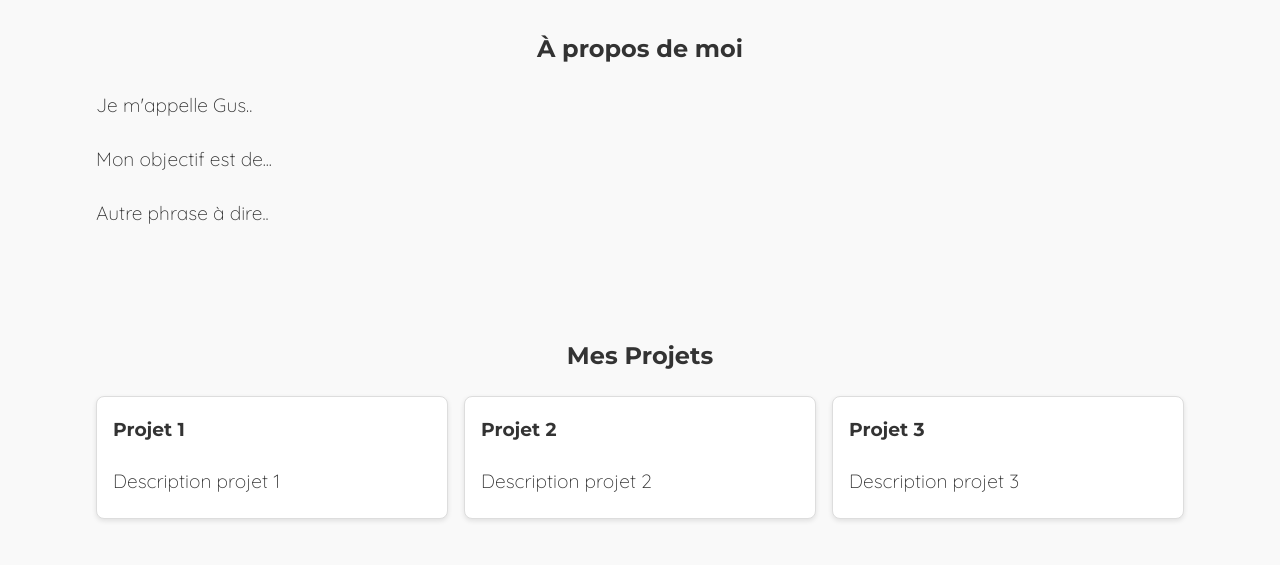
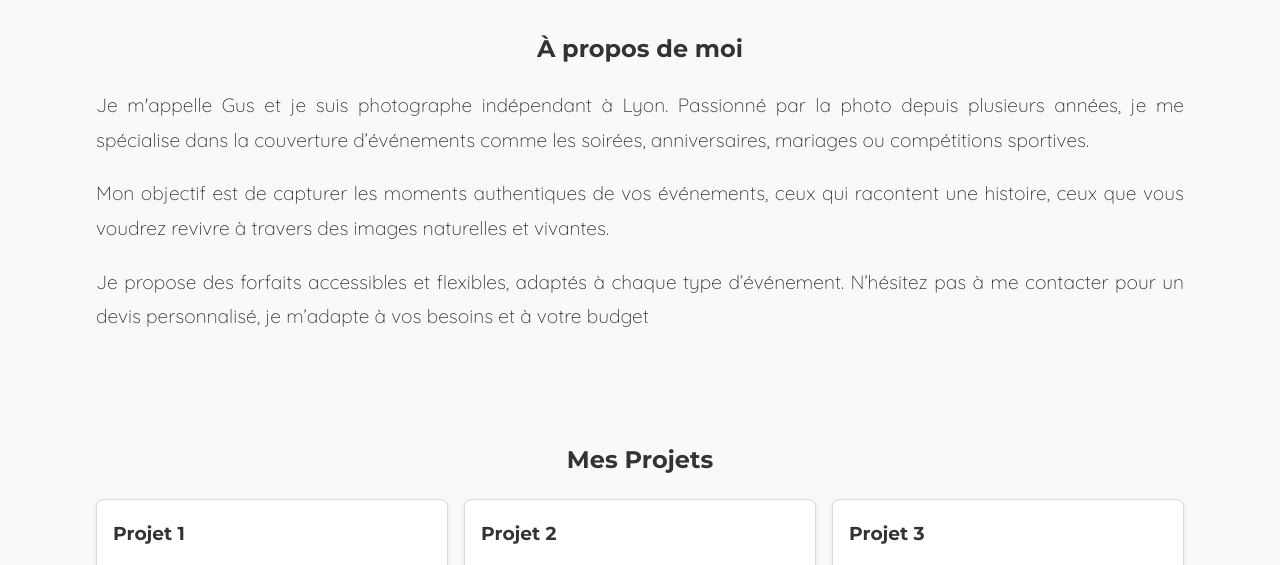
Before and after one commit to GussiGus/legus-photography, a plain HTML site: page index.html in a window 1280 px wide. Shown: the part 535-1100 px from the top of the page. Drawn offline with Linux system fonts and the light colour scheme.

Commit message:
Update index.html

```diff
--- a/index.html
+++ b/index.html
@@ -37,9 +37,11 @@
     <main>
         <section id="about" class="container">
             <h2>À propos de moi</h2>
-            <p class="justifie">Je m'appelle Gus..</p>
-            <p class="justifie">Mon objectif est de...</p>
-            <p class="justifie">Autre phrase à dire..</p>
+            <p class="justifie">Je m'appelle Gus et je suis photographe indépendant à Lyon.
+Passionné par la photo depuis plusieurs années, je me spécialise dans la couverture d’événements comme les soirées, anniversaires, mariages ou compétitions sportives.</p>
+            <p class="justifie">Mon objectif est de capturer les moments authentiques de vos événements, ceux qui racontent une histoire, ceux que vous voudrez revivre à travers des images naturelles et vivantes.</p>
+            <p class="justifie">Je propose des forfaits accessibles et flexibles, adaptés à chaque type d’événement.
+N’hésitez pas à me contacter pour un devis personnalisé, je m’adapte à vos besoins et à votre budget</p>
         </section>
 
         <section id="projects" class="container">
```
